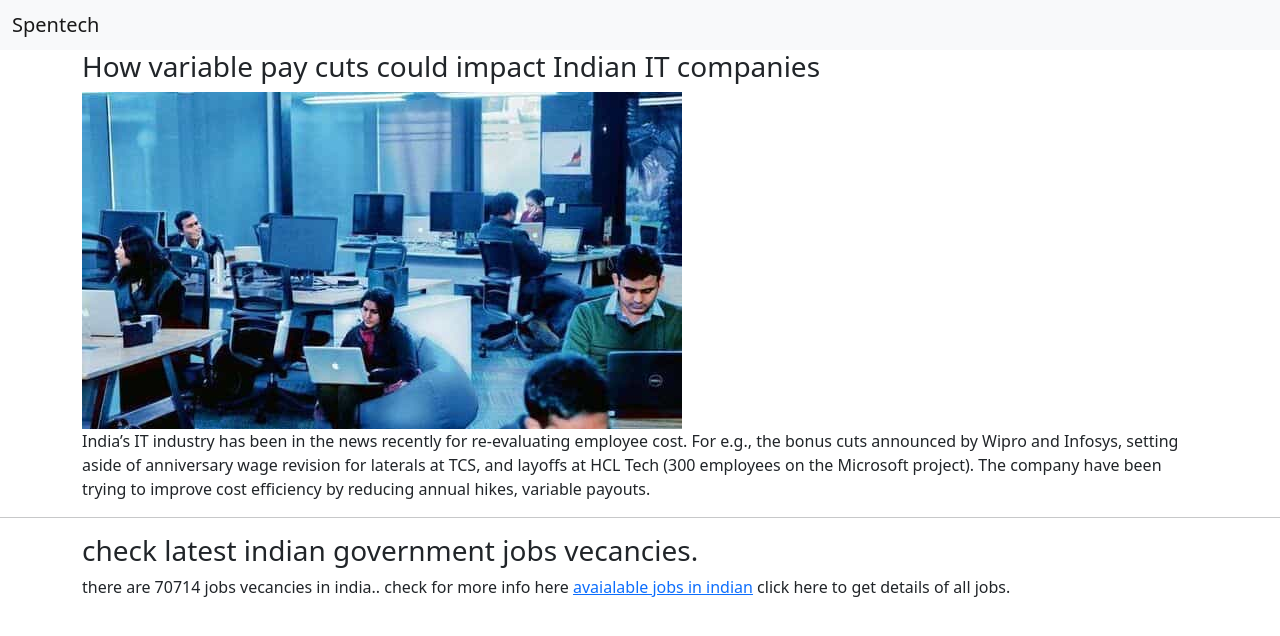
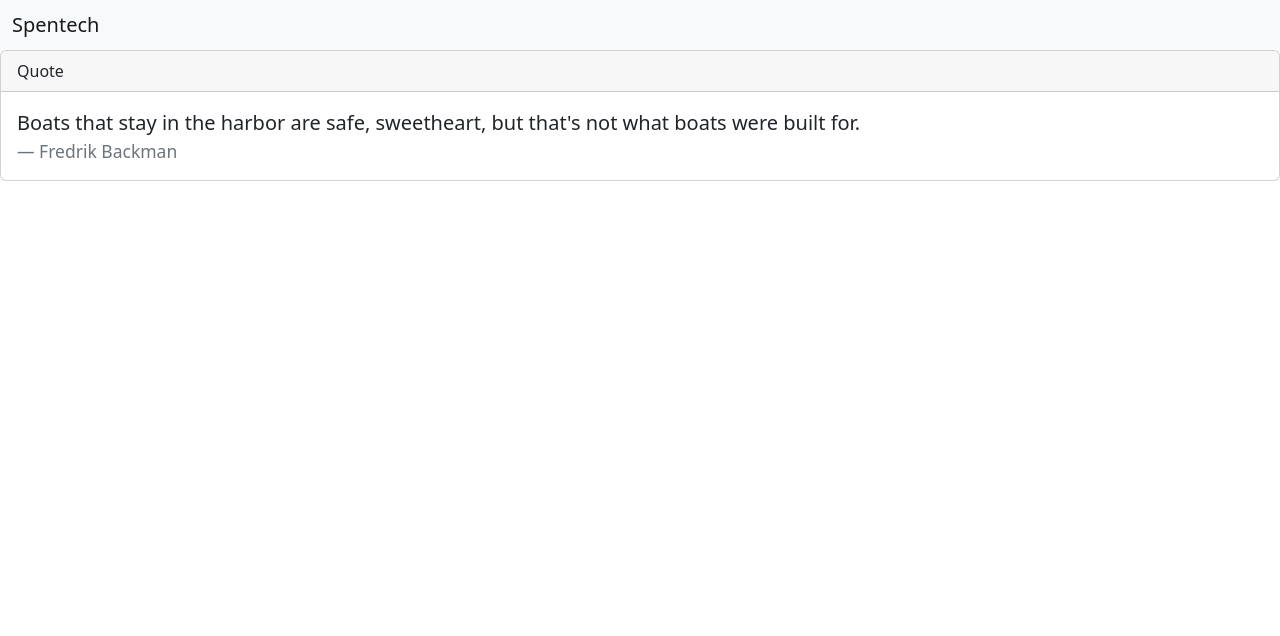
Before and after one commit to BaluG123/spentech, an Angular app: page / in a window 1280 px wide. Shown: the top 636 px of the page. Built offline with nearby package versions, Linux system fonts and the light colour scheme.

Commit message:
cheanged website into different theme

```diff
--- a/src/app/app.component.html
+++ b/src/app/app.component.html
@@ -14,7 +14,7 @@
       <span class="navbar-brand mb-0 h1">Spentech</span>
     </div>
   </nav>
-  <div class="container">
+  <!-- <div class="container">
   <h3>How variable pay cuts could impact Indian IT companies</h3>
   <img src="../assets/images/it.jpg" alt="it image">
   <p>India’s IT industry has been in the news recently for re-evaluating employee cost. For e.g., the bonus cuts announced by Wipro and Infosys, setting aside of anniversary wage revision for laterals at TCS, and layoffs at HCL Tech (300 employees on the Microsoft project). The company have been trying to improve cost efficiency by reducing annual hikes, variable payouts.</p>
@@ -23,6 +23,17 @@
     <h3>check latest indian government jobs vecancies.</h3>
     <p>there are 70714 jobs vecancies in india.. check for more info here <span><a href="https://www.indgovtjobs.in/2015/10/Government-Jobs.html" target="_blank">avaialable jobs in indian</a></span>
     click here to get details of all jobs.</p>
+  </div> -->
+  <div class="card">
+    <div class="card-header">
+      Quote
+    </div>
+    <div class="card-body">
+      <blockquote class="blockquote mb-0">
+        <p>Boats that stay in the harbor are safe, sweetheart, but that's not what boats were built for.</p>
+        <footer class="blockquote-footer">Fredrik Backman<cite title="Source Title"></cite></footer>
+      </blockquote>
+    </div>
   </div>
   <!-- JavaScript Bundle with Popper -->
   <script src="https://cdn.jsdelivr.net/npm/bootstrap@5.2.1/dist/js/bootstrap.bundle.min.js" integrity="sha384-u1OknCvxWvY5kfmNBILK2hRnQC3Pr17a+RTT6rIHI7NnikvbZlHgTPOOmMi466C8" crossorigin="anonymous"></script>
```
